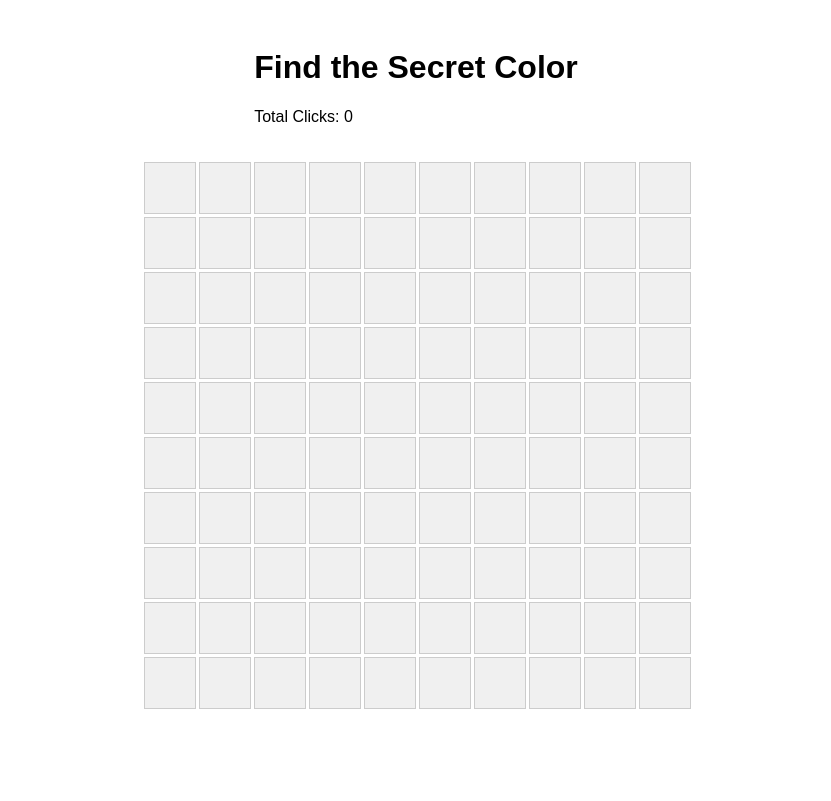
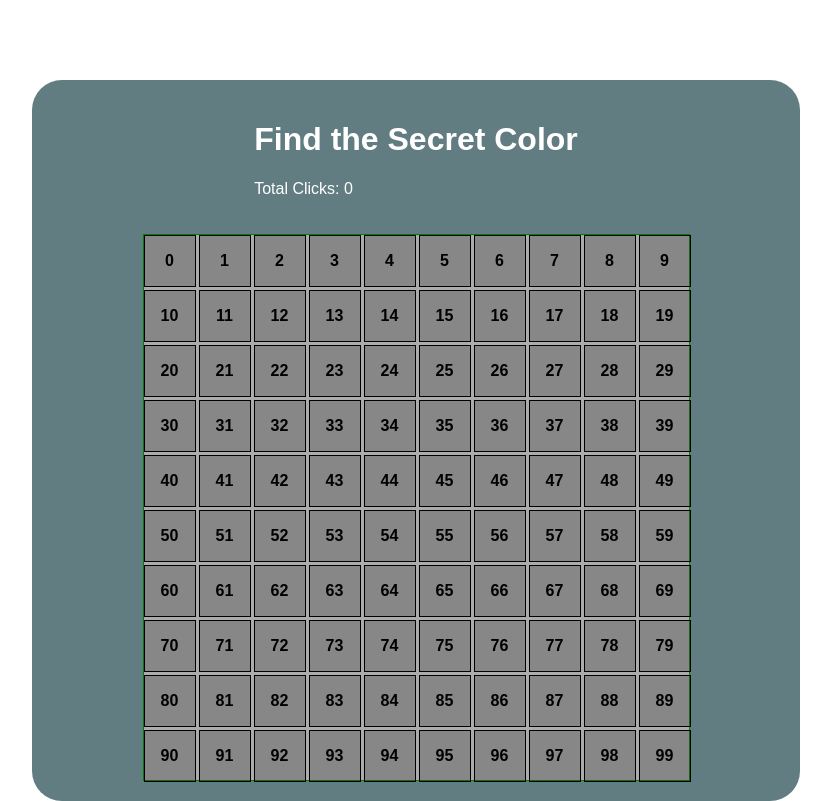
Before and after one commit to PiniWeiss/Secret-Color-react, a React (Vite) app: page / in a window 1280 px wide. Shown: the whole page, without its empty margins (224-1055 px from the left). Built offline with nearby package versions, Linux system fonts and the light colour scheme.

Commit message:
Improved css design

```diff
--- a/src/App.css
+++ b/src/App.css
@@ -1,4 +1,26 @@
-/* App.css */
+
+body {
+  margin: 0;
+  padding: 0;
+  display: flex;
+  justify-content: center;
+  font-family: Verdana, sans-serif;
+  max-height: 100vh;
+}
+main {
+  margin-top: 10vh;
+  display: flex;
+  flex-direction: column;
+  justify-content: center;
+  align-items: center;
+  background-color: rgb(98, 125, 129);
+  width: 60vw;
+  min-width: fit-content;
+  border-radius: 30px;
+}
+.header {
+  color: white;
+}
 .game-container, header {
   display: flex;
   flex-direction: column;
@@ -13,18 +35,21 @@
   grid-template-rows: repeat(10, 50px);
   gap: 5px;
   margin-top: 20px;
+  background-color: rgb(173, 172, 172);
+  border: 1px solid green;
 }
 
 .cell {
   width: 50px;
   height: 50px;
-  background-color: #f0f0f0;
+  background-color: hwb(0 22% 78% / 0.322);
   border: 1px solid #ccc;
   display: flex;
   align-items: center;
   justify-content: center;
   cursor: pointer;
   font-weight: bold;
+   border: 1px solid;
   transition: background-color 0.2s;
 }
 
@@ -33,7 +58,8 @@
 }
 
 .cell.clicked {
-  cursor: default;
+  cursor: not-allowed;
+  background-color: #e0e0e0;
 }
 
 .cell.target {
--- a/src/App.jsx
+++ b/src/App.jsx
@@ -8,10 +8,11 @@ import Header from './components/Header';
 function App() {
   return (
     <GameProvider>
+      <main>
       <div className="game-container">
         <Header/>
         <Grid />
-      </div>
+      </div></main>
     </GameProvider>
   );
 }
--- a/src/components/gridLayout.jsx
+++ b/src/components/gridLayout.jsx
@@ -18,6 +18,7 @@ const Grid = () => {
             onClick={() => handleCellClick(i)}
             style={isClicked && isTarget ? { backgroundColor: secretColor } : {}}
           >
+            {i}
             {isClicked && (isTarget ? '🎨' : 'X')}
           </div>
         );
--- a/src/hooks/useGameLogic.js
+++ b/src/hooks/useGameLogic.js
@@ -2,7 +2,7 @@ import { useGameContext } from '../contextProvider/GameContext';
 
 export const useGameLogic = () => {
   const { targetIndex, clickedIndices, setClickedIndices, setIsGameOver, isGameOver } = useGameContext();
-
+console.log(targetIndex)
   const handleCellClick = (index) => {
     if (isGameOver || clickedIndices.includes(index)) return;
 
```
